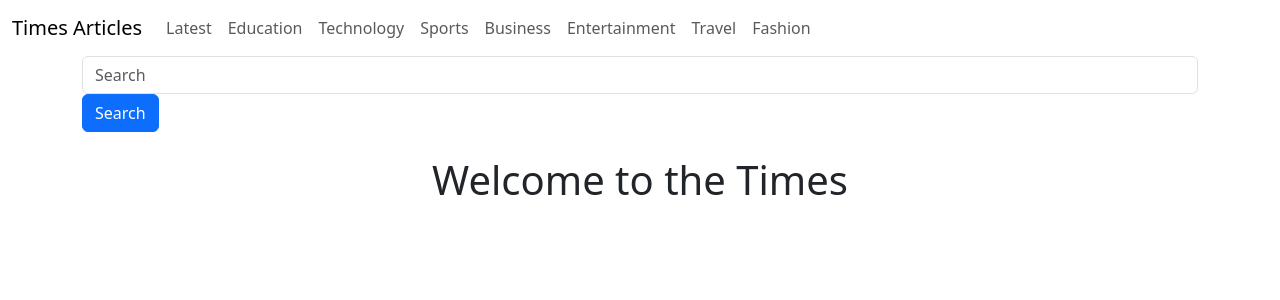
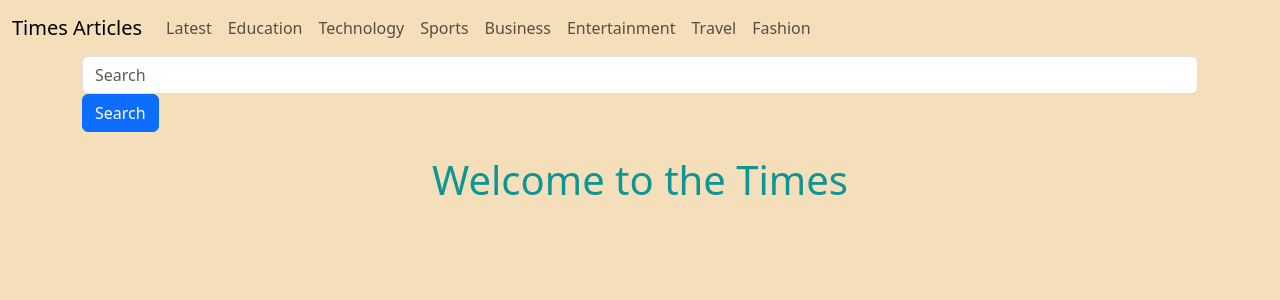
Before and after one commit to obedNuertey1/news-website, a Flask app: page / in a window 1280 px wide. Shown: the top 300 px of the page. Run offline with Flask 2, Linux system fonts and the light colour scheme; data that the repository does not hold is empty; style sheets or scripts are compiled from the project's sources.

Commit message:
patch: on line 11 to 16 ./static/styles.scss

```diff
--- a/static/styles.scss
+++ b/static/styles.scss
@@ -7,3 +7,10 @@ $font-family-main: 'Papyrus', Helvetica, Arial, sans-serif;
 $font-family: 'Helvetica', Helvetica, Arial, sans-serif;
 
 // @import '../node_modules/bootstrap/scss/bootstrap';
+
+body{
+    background-color: $background-color;
+    color: $text-color;
+    margin: 0;
+    padding: 0;
+}
```
